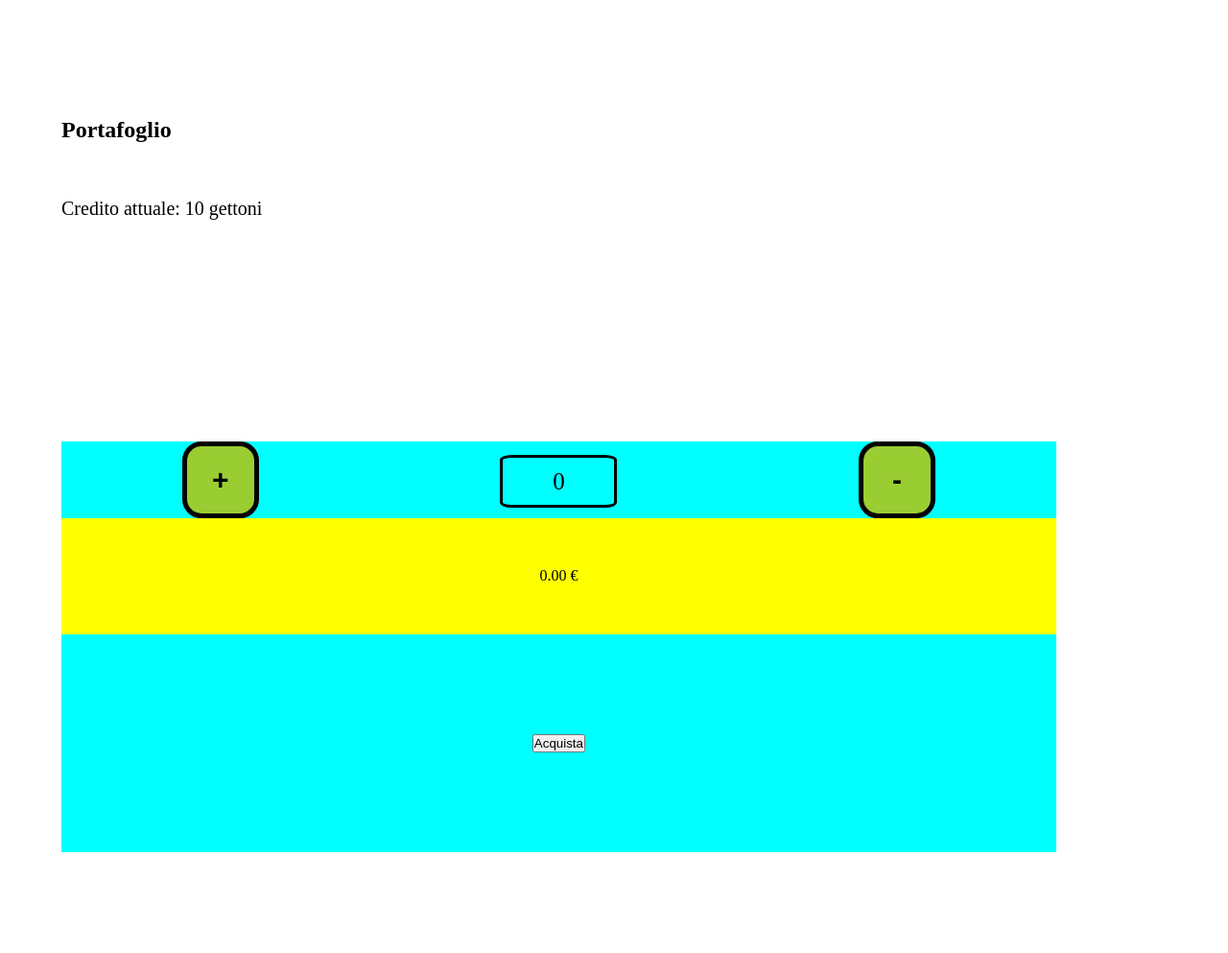
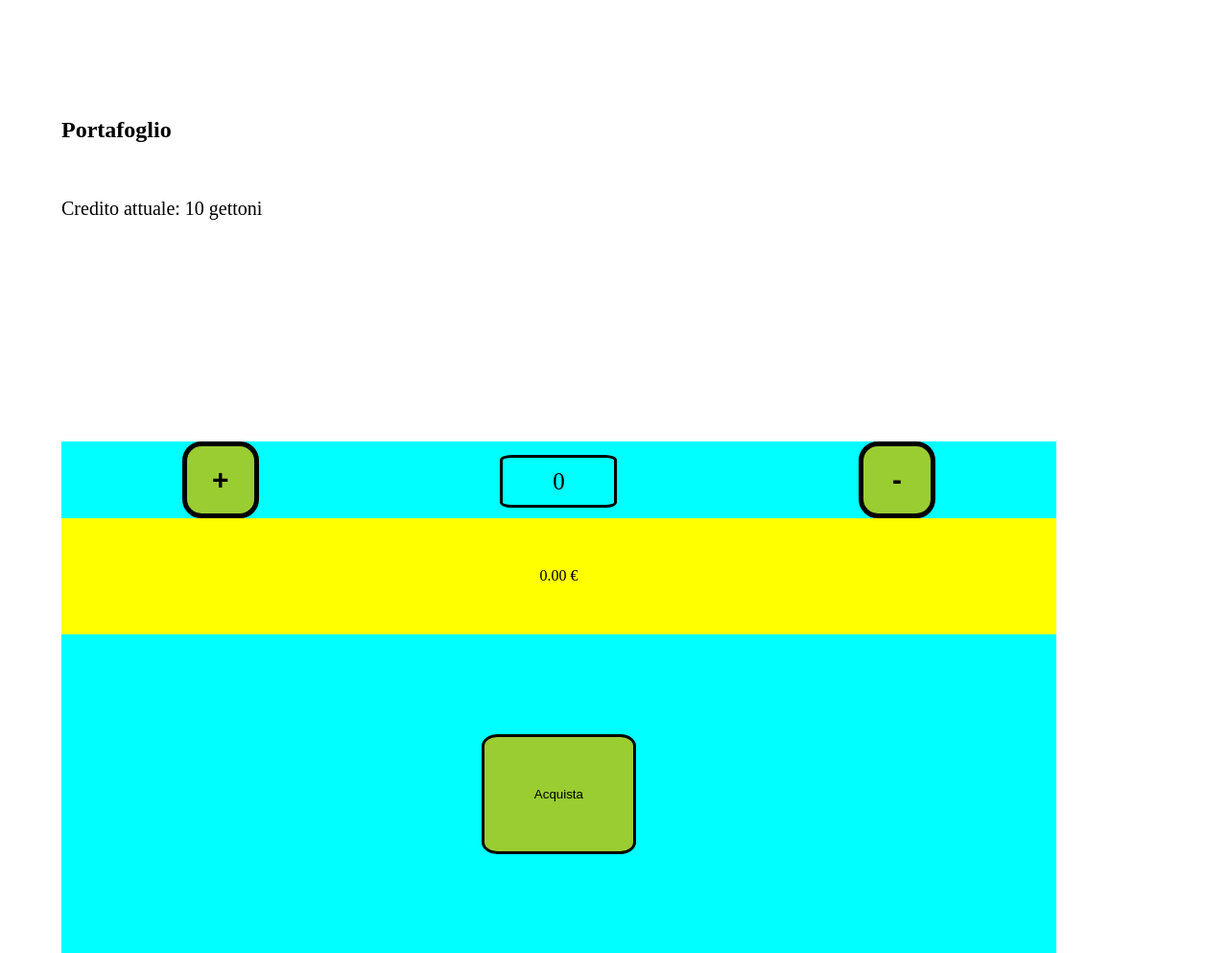
Before and after one commit to Nembo93/cleanService, a plain HTML site: page pages/wallet.html in a window 1280 px wide. Shown: the whole page at 96% size. Before the commit the page ends 952 px from the top, so only its background shows below. Drawn offline with Linux system fonts and the light colour scheme.

Commit message:
Aggiunge stile a bottone per acquisto gettoni

```diff
--- a/pages/wallet.html
+++ b/pages/wallet.html
@@ -24,7 +24,7 @@
         <div class="add_coins_button_box">
             <!-- Bottone incrementa -->
             <div>
-                <button id="add_button_id" class="buy_coins_button"><b>+</b></button>
+                <button id="add_button_id" class="add_or_sub_coins_button"><b>+</b></button>
             </div>
 
             <!-- Casella dei gettoni -->
@@ -32,7 +32,7 @@
 
             <!-- Bottone diminuisci -->
             <div>
-                <button id="sub_button_id" class="buy_coins_button"><b>-</b></button>
+                <button id="sub_button_id" class="add_or_sub_coins_button"><b>-</b></button>
             </div>
         </div>
 
@@ -40,7 +40,7 @@
         <div id="coins_to_buy_value_id" class="coins_value_container"></div>
 
         <div class="buy_coins_button_box">
-            <button>Acquista</button>
+            <button class="buy_coins_button">Acquista</button>
         </div>
 
      </div>
--- a/style.css
+++ b/style.css
@@ -107,7 +107,7 @@
     display: flex;
 }
 
-.buy_coins_button{
+.add_or_sub_coins_button{
     width: 10vh;
     height: 10vh;
     background-color: yellowgreen;
@@ -139,6 +139,16 @@
     text-align: center;
     padding-top: 10%;
     padding-bottom: 10%;
+}
+
+.buy_coins_button{
+    background-color: yellowgreen;
+    border: 3px solid black;
+    border-radius: 10%;
+    padding-top: 5%;
+    padding-bottom: 5%;
+    padding-right: 5%;
+    padding-left: 5%;
 }
 
 
```
